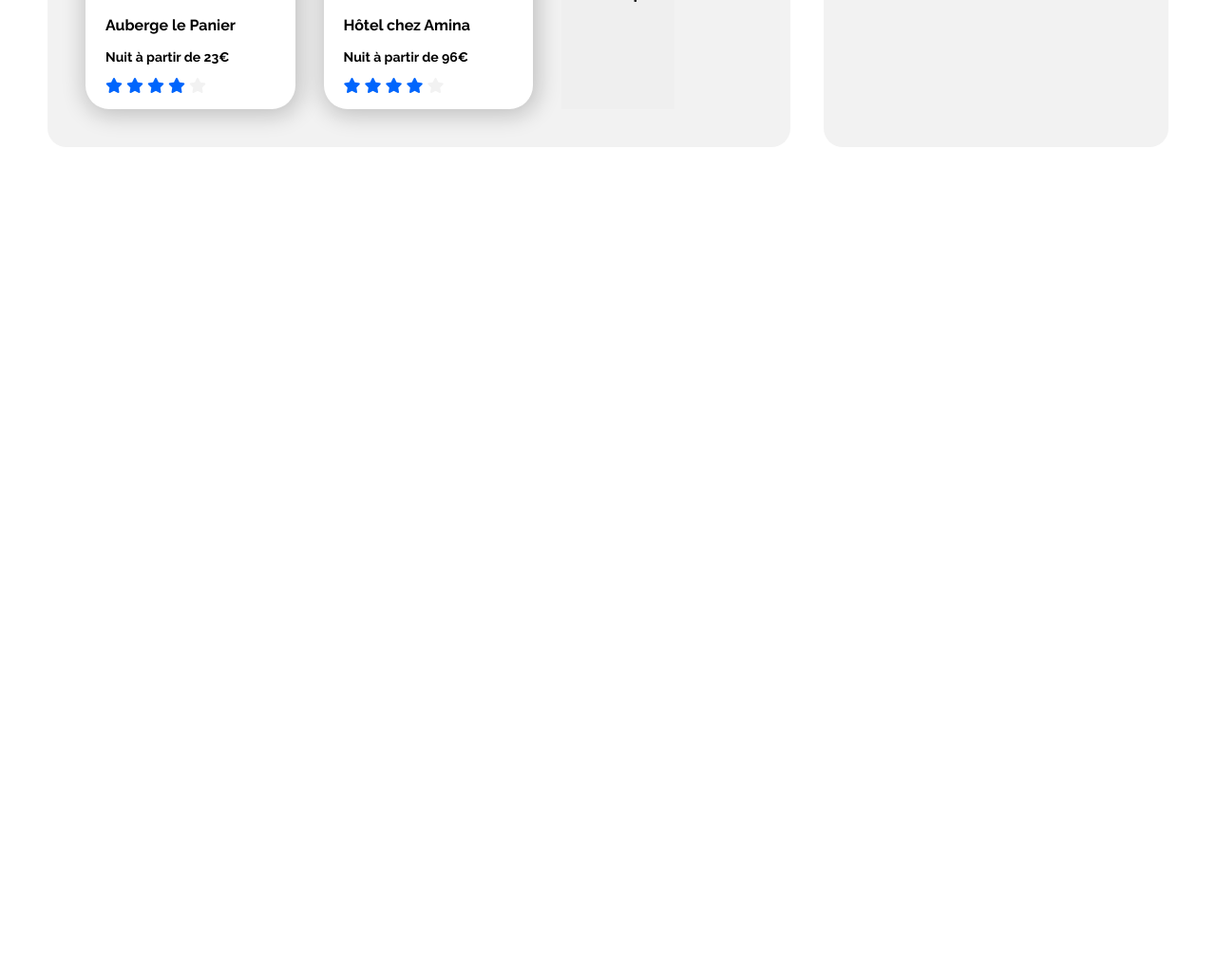
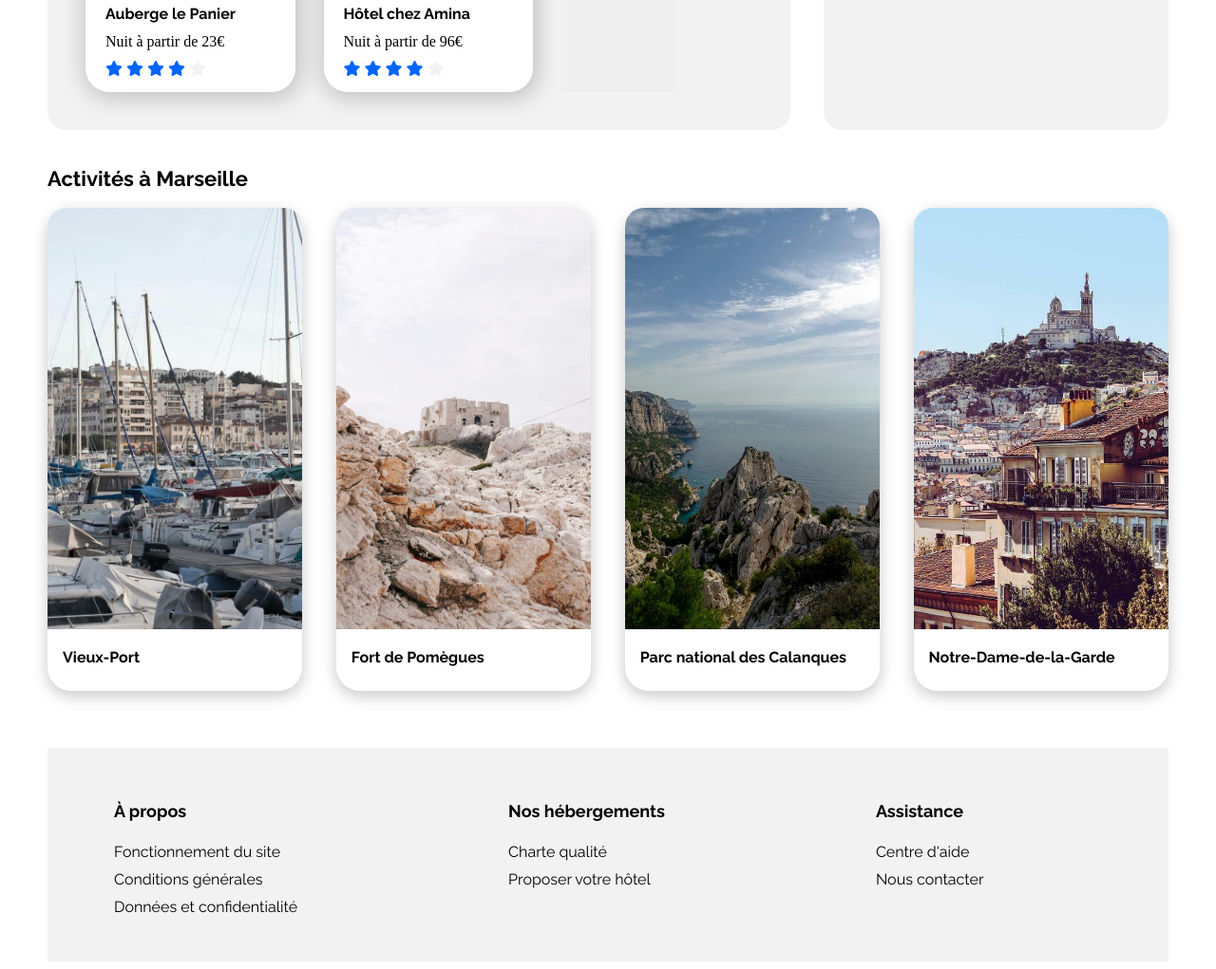
Before and after one commit to renaux-ludovic/site_booki, a plain HTML site: page index.html in a window 1280 px wide. Shown: the part 1190-2211 px from the top of the page at 95% size. Before the commit the page ends 1439 px from the top, so only its background shows below. Drawn offline with Linux system fonts and the light colour scheme; a web font is replaced by a local one.

Commit message:
dekstop fini

```diff
--- a/css/style.css
+++ b/css/style.css
@@ -1,13 +1,16 @@
 /* general properties */
+
+html{
+    padding: 0;
+}
 body{
-    margin-top: auto;
+    margin-top:auto;
     margin-left: 50px;
     margin-right: 50px;
 }
 ul{
     list-style-type: none;
-  }
-
+}
 a{
     text-decoration: none;
     color: black;
@@ -18,11 +21,32 @@ h1{
     font-weight: 700;
     font-size: 22px;
 }
-h1, p {
+h1, p{
     line-height: 0.5em;
   }
+h2{
+font-family: 'Raleway';
+  font-style: normal;
+  font-weight: 700;
+  font-size: 22px;
+  padding-top: 20px;
+}
+h3{
+    font-family: 'Raleway';
+    font-size: 16px;
+    font-weight: 700;
+    line-height: 19px;
+    text-align: left;
+}
+h4{
+    font-family: 'Raleway';
+    font-size: 18px;
+    font-weight: 700;
+    text-align: left;
+}
 
 /* header properties */
+
 header{
     display: flex;
     flex-direction: row;
@@ -36,7 +60,6 @@ header{
 .main-menu{
     display: flex;
     flex-direction: column;
-
 }
 .main-menu ul{
     display: flex;
@@ -61,10 +84,10 @@ header{
 }
 .main-menu a:hover{
     color: #0065FC;
-    }
-
+}
 
 /* search section */
+
 .search-section{
     margin-top: 30px;
 }
@@ -75,7 +98,6 @@ header{
     letter-spacing: 0em;
     text-align: left;
 }
-
 .search-bar{
     display: flex;
     flex-direction: row;
@@ -84,6 +106,7 @@ header{
 }
 
 /* location dot rules */
+
 .location-dot{
     border:1px solid #f2f2f2;
     background-color: #f2f2f2;
@@ -102,14 +125,14 @@ header{
 }
 
 /* search form rules: */
-input[type="search"] {
+
+input[type="search"]{
     -webkit-appearance: none;
     -moz-appearance: none;
     appearance: none;
     border: none;
     outline: none;
   }
-
 .search-form{
     display: flex;
     flex-direction: column;
@@ -130,7 +153,8 @@ input[type="search"] {
 }
 
 /* submit button rules: */
-input[type="submit"] {
+
+input[type="submit"]{
     border: none;
     outline: none;
     background-color: transparent;
@@ -147,6 +171,7 @@ input[type="submit"] {
     padding: 13px;
     border-radius: 0px 15px 15px 0px;
 }
+
 /* Filter properties */
 
 .filter-container{
@@ -154,8 +179,6 @@ input[type="submit"] {
     display: flex;
     flex-direction: row;
     align-items: center;
-
-
 }
 .filter-container p{
     margin-right: 20px;
@@ -165,7 +188,6 @@ input[type="submit"] {
     font-weight: 700;
     font-size: 18px;
 }
-
 .filter{
     border-radius: 25px;
     margin-right: 40px;
@@ -180,16 +202,13 @@ input[type="submit"] {
     font-weight: 700;
     font-size: 17px;
 }
-
 .filter i{
     color: #0065FC;
     padding: 5px;
 }
-
 .filter:hover{
     background-color:#DEEBFF;
 }
-
 .info-container{
     display: flex;
     flex-direction: row;
@@ -197,7 +216,6 @@ input[type="submit"] {
 
     margin-top: 35px;
 }
-
 .info-circle{
     width: 15px;
     height: 15px;
@@ -214,27 +232,20 @@ input[type="submit"] {
     font-size: 15px;
     color: #0065FC;
 }
-
 .info-container p{
     margin: 10px;
-
 }
 
   /* results porperties */
+
 .results-section{;
     display: flex;
     flex-direction:row;
     justify-content: space-between;
     margin-top: 30px;
-    gap:3%
+    gap:3%;
 }
-.results-section h2{;
-    font-family: 'Raleway';
-    font-style: normal;
-    font-weight: 700;
-    font-size: 22px;
-    padding-top: 20px;
-}
+
 .city-results{
     width: 62%;
     background-color:#F2F2F2;
@@ -264,7 +275,6 @@ input[type="submit"] {
     margin-top: 30px;
 }
 
-
 /* result-card porperties */
 
 .acccomodation-card{
@@ -279,23 +289,22 @@ input[type="submit"] {
     height: 124px;
     object-fit: cover;
     border-radius: 20px 20px 0px 0px;
-
 }
-.acccomodation-card h3, .popular-card h3{
-    font-family: Raleway;
+.acccomodation-card h3, .popular-card h3,.activities-caption h3{
+    font-family: 'Raleway';
     font-size: 16px;
     font-weight: 700;
     line-height: 19px;
     text-align: left;
 }
-.acccomodation-card p, .popular-card p{
-    font-family: Raleway;
+.acccomodation-card p, .popular-card p,{
+    font-family: 'Raleway';
     font-size: 14px;
     font-weight: 600;
     line-height: 16px;
     text-align: left;
 }
-.accomodation-caption, .popular-caption{
+.accomodation-caption, .popular-caption, .activities-caption{
     padding-left: 16px;
     padding-bottom: 10px;
 }
@@ -305,7 +314,6 @@ input[type="submit"] {
 .gray-star i{
     color:#F2F2F2;
 }
-
 .show-more-button{
 border: none;
 cursor: pointer;
@@ -317,21 +325,69 @@ font-weight: 700;
 
 /* Popular properties */
 
+.activities-grid{
+    display: flex;
+    flex-direction: row;
+    gap: 3%;
+}
 .popular-card{
     background-color:white;
     width: 100%;
     height: 144px;
     padding: 5px;
     border-radius: 25px;
-    box-shadow: 2px 3px 23px 4px rgba(0,0,0,0.2);
+    box-shadow: 0px 5px 15px 1px rgba(0,0,0,0.2);
 
     display: flex;
     flex-direction: row;
 }
-
 .popular-picture-container img{
     width: 137px;
     height: 144px;
     object-fit: cover;
     border-radius: 20px 0px 0px 20px;
 }
+
+/* Activities Properties */
+
+.activities-card{
+    background-color:white;
+    width:24%;
+    border-radius: 25px;
+    box-shadow: 0px 5px 15px 1px rgba(0,0,0,0.2)
+}
+.activities-picture-container img{
+    width: 100%;
+    height: 444px;
+    object-fit: cover;
+    border-radius: 20px 20px 0px 0px;
+}
+
+/* Footer Properties */
+
+footer{
+    background-color:#F2F2F2;
+    height: 225px;
+
+    display: flex;
+    flex-direction: column;
+    justify-content: center;
+    margin-top: 60px;
+    padding-left: 70px;;
+}
+.footer-content{
+    display: flex;
+    flex-direction: row;
+    gap: 20%;
+}
+.footer-menu ul{
+   padding: 0;
+}
+.footer-menu a{
+    font-family: 'Raleway';
+    font-size: 16px;
+    font-weight: 400;
+}
+.footer-menu li{
+    margin-top: 10px;
+}
--- a/index.html
+++ b/index.html
@@ -11,6 +11,7 @@
         <link rel="preconnect" href="https://fonts.gstatic.com" crossorigin>
         <link href="https://fonts.googleapis.com/css2?family=Raleway:wght@400;500;700&family=Solitreo&display=swap" rel="stylesheet">
     </head>
+
     <body>
         <header>
             <img class="logo-booki" src="images/logo/Booki.png" alt="logo Booki" >
@@ -222,39 +223,54 @@
                     </div>
 
             </section>
-            <!-- <section class="activities-section">
+            <section class="activities-section">
                 <div class="activities-container">
-                    <a href="">
-                        <div class="activity-1">
+                    <h2>Activités à Marseille</h2>
+                        <div class="activities-grid">
+                            <article class="activities-card">
+                                <div class="activities-picture-container">
                                     <img src="images/activites/3_medium/reno-laithienne-QUgJhdY5Fyk-unsplash.jpg" alt="voiliers au port">
-                            <h4>Vieux-Port</h4>
                                 </div>
-                    </a>
-                    <a href="">
-                        <div class="activity-2">
+                                <div class="activities-caption">
+                                    <h3>Vieux-Port</h3>
+                                </div>
+                            </article>
+
+                            <article class="activities-card">
+                                <div class="activities-picture-container">
                                     <img src="images/activites/3_medium/paul-hermann-QFTrLdQIRhI-unsplash.jpg" alt="fort en haut des rochers">
-                            <h4>Fort de Pomègues</h4>
                                 </div>
-                    </a>
-                    <a href="">
-                        <div class="activity-3">
+                                <div class="activities-caption">
+                                    <h3>Fort de Pomègues</h3>
+                                </div>
+                            </article>
+
+                            <article class="activities-card">
+                                <div class="activities-picture-container">
                                     <img src="images/activites/3_medium/kilyan-sockalingum-NR8-cBCN3aI-unsplash.jpg" alt="vue sur la mer">
-                            <h4>Parc national des Calanques</h4>
                                 </div>
-                    </a>
-                    <a href="">
-                        <div class="activitiy-4">
+                                <div class="activities-caption">
+                                    <h3>Parc national des Calanques</h3>
+                                </div>
+                            </article>
+
+                            <article class="activities-card">
+                                <div class="activities-picture-container">
                                     <img src="images/activites/3_medium/florian-wehde-xW9e8gdotxI-unsplash.jpg" alt="vue sur Notre-Dame-de-la-Garde">
-                            <h4>Notre-Dame-de-la-Garde</h4>
                                 </div>
-                    </a>
+                                <div class="activities-caption">
+                                    <h3>Notre-Dame-de-la-Garde</h3>
+                                </div>
+                            </article>
+                        </div>
                 </div>
             </section>
         </main>
         <footer>
+            <div class="footer-content">
                 <div class="about">
-                <h5>À propos</h5>
-                <nav>
+                    <h4>À propos</h4>
+                    <nav class="footer-menu">
                         <ul>
                             <li><a href="">Fonctionnement du site</a></li>
                             <li><a href="">Conditions générales</a></li>
@@ -263,8 +279,8 @@
                     </nav>
                 </div>
                 <div class="accomodation">
-                <h5>Nos hébergements</h5>
-                <nav>
+                    <h4>Nos hébergements</h4>
+                    <nav class="footer-menu">
                         <ul>
                           <li><a href="">Charte qualité</a></li>
                           <li><a href="">Proposer votre hôtel</a></li>
@@ -272,14 +288,15 @@
                     </nav>
                 </div>
                 <div class="assistance">
-                <h5>Assistance</h5>
-                <nav>
+                    <h4>Assistance</h4>
+                    <nav class="footer-menu">
                         <ul>
                           <li><a href="">Centre d'aide</a></li>
                           <li><a href="">Nous contacter</a></li>
                         </ul>
                     </nav>
                 </div>
-        </footer> -->
+        </div>
+        </footer>
     </body>
 </html>
```
Lines whose indentation alone changed are shown as unchanged.
